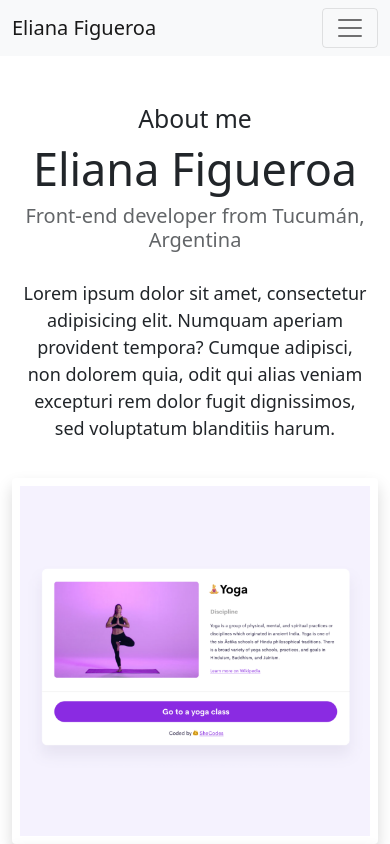
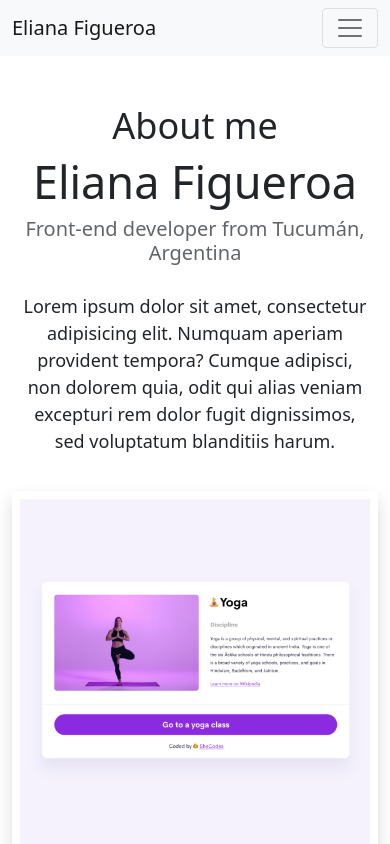
Before and after one commit to EliFig/HOMEWORK, a plain HTML site: page about.html in a window 390 px wide. Shown: the top 844 px of the page. Drawn offline with nearby package versions, Linux system fonts and the light colour scheme.

Commit message:
style to h2 css

```diff
--- a/src/styles.css
+++ b/src/styles.css
@@ -36,6 +36,9 @@ p {
   font-size: 18px;
   line-height: 1.5;
   text-align: center;
+}
+.about {
+  font-size: 60px;
 }
 .navigation-links {
   display: flex;
@@ -131,4 +134,7 @@ p {
   body {
     margin-bottom: 100px;
   }
+  .about {
+    font-size: 36px;
+  }
 }
```
